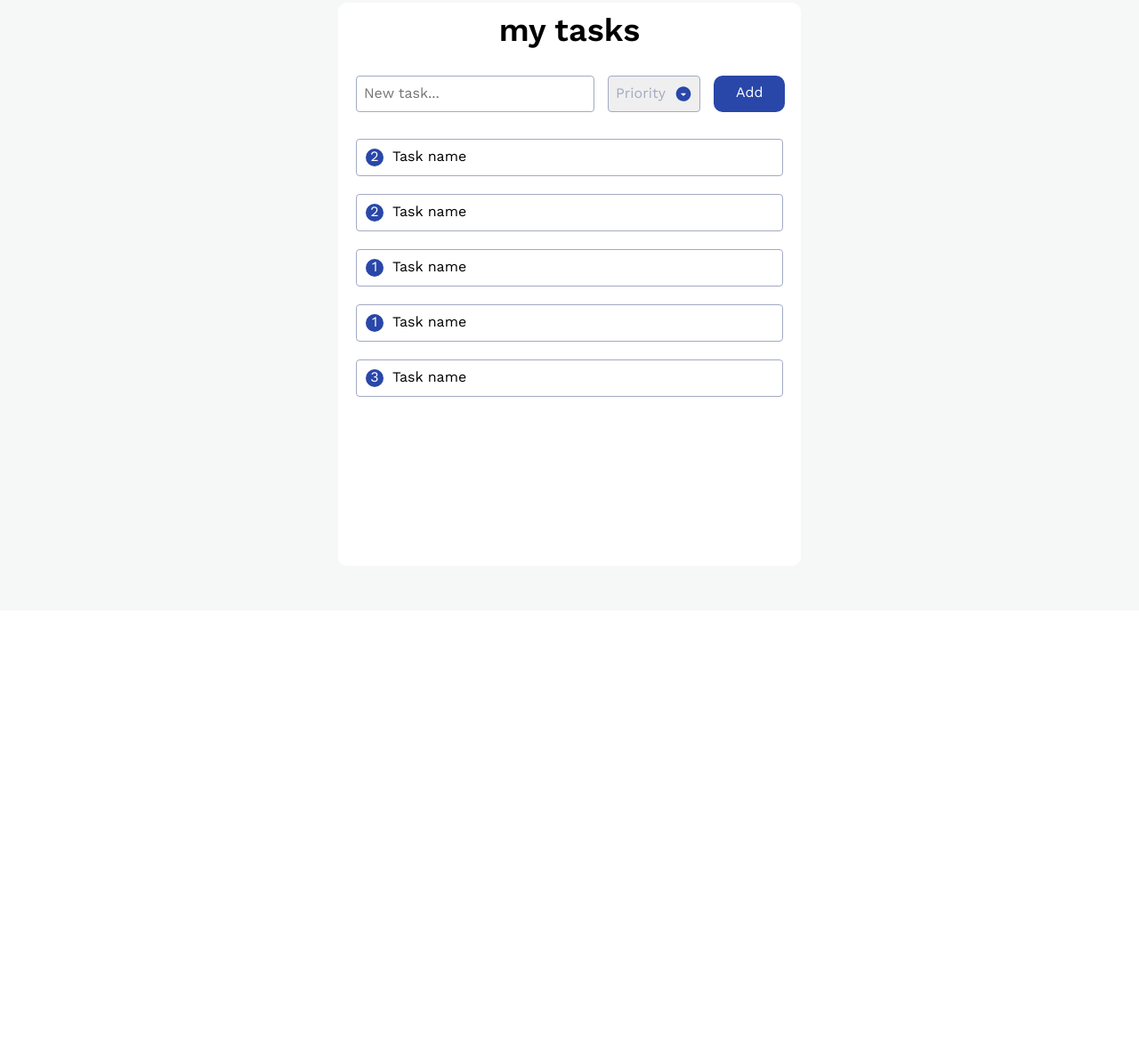
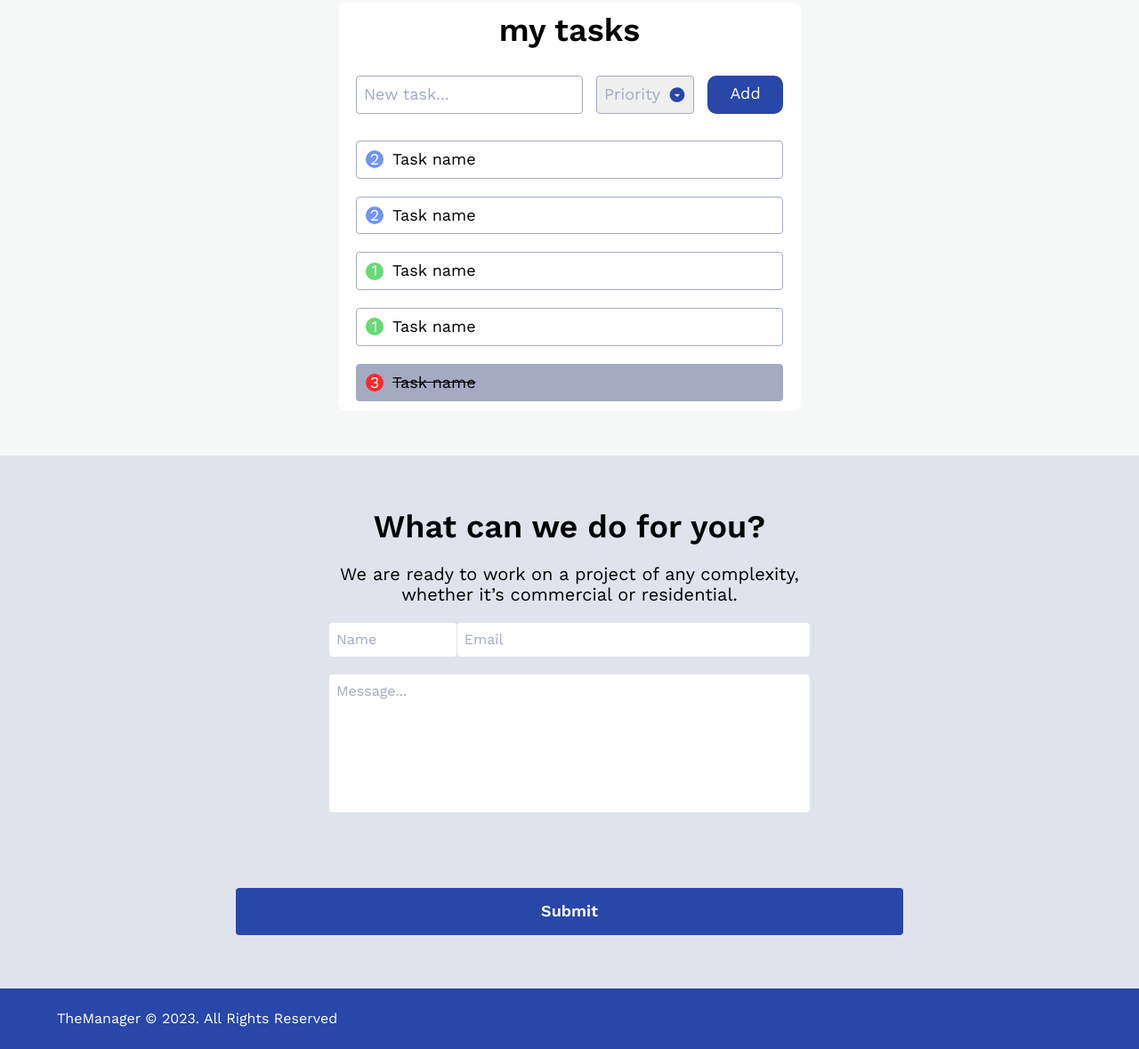
Before and after one commit to aleksandrgaroev/Landing_TheManager, a plain HTML site: page index.html in a window 1280 px wide. Shown: the part 832-2011 px from the top of the page at 89% size. Before the commit the page ends 1518 px from the top, so only its background shows below. Drawn offline with nearby package versions, Linux system fonts and the light colour scheme.

Commit message:
task manager design completed

```diff
--- a/index.html
+++ b/index.html
@@ -69,39 +69,65 @@
                     my tasks
                 </div>
                 <div class="task-manager__body">
-                    <div class="task-manager__controller">
-                        <input class="task-manager-input" placeholder="New task..." type="text"/>
-                        <select id="priority" name="priority">
+                    <div class="task-controller">
+                        <input class="task-input" placeholder="New task..." type="text"/>
+                        <select class="task-selector" id="priority" name="priority">
                             <option value="priority">Priority</option>
                         </select>
-                        <div class="task-manager-btn">Add</div>
+                        <div class="task-btn">Add</div>
                     </div>
-                    <div class="task-manager__list">
-                        <div class="task">
-                            <div class="task__priority task__priority--blue">2</div>
-                            <p class="task__name">Task name</p>
+                    <div class="task-data">
+                        <div class="task-item">
+                            <div class="task-priority task-priority--medium">2</div>
+                            <div class="task-name">Task name</div>
                         </div>
-                        <div class="task">
-                            <div class="task__priority task__priority--blue">2</div>
-                            <p class="task__name">Task name</p>
+                        <div class="task-item">
+                            <div class="task-priority task-priority--medium">2</div>
+                            <div class="task-name">Task name</div>
                         </div>
-                        <div class="task">
-                            <div class="task__priority task__priority--green">1</div>
-                            <p class="task__name">Task name</p>
+                        <div class="task-item">
+                            <div class="task-priority task-priority--low">1</div>
+                            <div class="task-name">Task name</div>
                         </div>
-                        <div class="task">
-                            <div class="task__priority task__priority--green">1</div>
-                            <p class="task__name">Task name</p>
+                        <div class="task-item">
+                            <div class="task-priority task-priority--low">1</div>
+                            <div class="task-name">Task name</div>
                         </div>
-                        <div class="task">
-                            <div class="task__priority task__priority--red">3</div>
-                            <p class="task__name">Task name</p>
+                        <div class="task-item task-item--done">
+                            <div class="task-priority task-priority--high">3</div>
+                            <div class="task-name task-name--done">Task name</div>
                         </div>
                     </div>
                 </div>
             </div>
         </div>
     </div>
+    <div class="contacts">
+        <div class="contacts-wrapper">
+            <div class="contacts-container">
+                <div class="contacts-body">
+                    <div class="contacts-header">What can we do for you?</div>
+                    <div class="contacts-text">We are ready to work on a project of any complexity, whether it’s
+                        commercial or residential.
+                    </div>
+                    <div class="contacts-form">
+                        <div class="contacts-info">
+                            <input class="contacts-name" placeholder="Name" type="text" name=""/>
+                            <input class="contacts-email" placeholder="Email" type="email" name=""/>
+                        </div>
+                        <textarea class="contacts-message" placeholder="Message..." name=""></textarea>
+                    </div>
+                </div>
+                <button type="submit" class="contacts-btn">Submit</button>
+
+            </div>
+        </div>
+    </div>
 </main>
+<footer class="footer">
+    <div class="footer-wrapper">
+        <div class="footer-text">TheManager © 2023. All Rights Reserved</div>
+    </div>
+</footer>
 </body>
 </html>
--- a/style.css
+++ b/style.css
@@ -2,7 +2,10 @@
     --primary: #2947A9;
     --secondary: #F9995D;
     --extra-grey: #A3AAC2;
-    --light-primary: #243B86;
+    --priority-medium: #6F95F5;
+    --priority-low: #67D972;
+    --priority-high: #FB2A2A;
+    --primary-hover: #243B86;
 }
 
 /*@property --angle {*/
@@ -175,7 +178,7 @@ body {
 }
 
 .gallery__control:hover {
-    background-color: var(--light-primary);
+    background-color: var(--primary-hover);
 }
 
 .manager-container {
@@ -196,7 +199,10 @@ body {
 }
 
 .task-manager__body {
-    height: 540px;
+    display: flex;
+    flex-direction: column;
+    font-size: 18px;
+    gap: 30px;
 }
 
 .task-manager {
@@ -213,12 +219,12 @@ body {
     font-size: 36px;
 }
 
-.task-manager__controller {
+.task-controller {
     display: flex;
     gap: 15px;
 }
 
-.task-manager-btn {
+.task-btn {
     color: #ffffff;
     background-color: var(--primary);
     padding: 10px 25px;
@@ -226,37 +232,52 @@ body {
     border-radius: 10px;
     text-align: center;
     cursor: pointer;
+    flex-grow: 1;
+
+    transition: all 0.2s ease-in-out;
 }
 
-.task-manager-input {
+.task-btn:hover {
+    background-color: var(--primary-hover);
+}
+
+.task-input {
     appearance: none;
     border: 1px solid var(--extra-grey);
     border-radius: 4px;
     color: var(--extra-grey);
     padding: 10px 8px;
-    min-width: 250px;
+    min-width: 120px;
+    flex-grow: 5;
 }
 
-#priority {
+::placeholder {
+    color: var(--extra-grey);
+    opacity: 1;
+}
+
+.task-selector {
     appearance: none;
     color: var(--extra-grey);
-    padding: 10px 38px 10px 8px;
+    padding: 10px 8px;
+    height: 100%;
+    min-width: 110px;
 
     background-image: url("assets/arrow-dropdown.svg");
     background-position: right 8px center !important;
     background-repeat: no-repeat;
     border: 1px solid var(--extra-grey);
     border-radius: 4px;
+    flex-grow: 2;
 }
 
-.task-manager__list {
+.task-data {
     display: flex;
     flex-direction: column;
     gap: 20px;
-    margin: 30px 0;
 }
 
-.task {
+.task-item {
     display: flex;
     flex-direction: row;
     align-items: center;
@@ -264,9 +285,26 @@ body {
     border: 1px solid var(--extra-grey);
     border-radius: 4px;
     gap: 10px;
+
+    transition: all 0.2s ease-in-out;
 }
 
-.task__priority {
+.task-item:hover {
+    background-color: #C2C7D6;
+}
+
+.task-item:active {
+    background-color: #E0E3EB;
+}
+.task-item--done {
+    background-color: #A3AAC2;
+}
+
+.task-name--done {
+    text-decoration: line-through;
+}
+
+.task-priority {
     display: flex;
     align-items: center;
     justify-content: center;
@@ -274,9 +312,129 @@ body {
     width: 20px;
     height: 20px;
     border-radius: 50%;
-    background-color: #2947A9;
+    background-color: black;
 }
 
-.task__name {
+.task-priority--high {
+    background-color: var(--priority-high);
+}
+
+.task-priority--medium {
+    background-color: var(--priority-medium);
+}
+
+.task-priority--low {
+    background-color: var(--priority-low);
+}
+
+.task-name {
     margin: 0;
 }
+
+.contacts {
+    background-color: #E0E3EB;
+    padding: 60px 0;
+}
+
+.contacts-wrapper {
+    margin: auto;
+    max-width: 750px;
+}
+
+.contacts-container {
+    display: flex;
+    flex-direction: column;
+    align-items: center;
+    gap: 85px;
+}
+
+.contacts-body {
+    display: flex;
+    flex-direction: column;
+    gap: 20px;
+    width: 72%;
+}
+
+.contacts-header {
+    text-align: center;
+    font-size: 36px;
+    font-weight: 700;
+}
+
+.contacts-text {
+    text-align: center;
+    font-size: 20px;
+}
+
+.contacts-form {
+    display: flex;
+    flex-direction: column;
+    gap: 20px;
+}
+
+.contacts-info {
+    display: flex;
+    flex-direction: row;
+    gap: 1px;
+}
+
+.contacts-name, .contacts-email {
+    border: none;
+    border-radius: 4px;
+    padding: 10px 8px;
+}
+
+.contacts-name {
+    width: 0;
+    flex-grow: 1;
+}
+
+.contacts-email {
+    width: 0;
+    flex-grow: 3;
+}
+
+.contacts-message {
+    border: none;
+    border-radius: 4px;
+    padding: 10px 8px;
+    appearance: none;
+    min-height: 135px;
+    max-width: 100%;
+
+    resize: none;
+}
+
+.contacts-btn {
+    border: none;
+    border-radius: 4px;
+    padding: 16px 0;
+    font-size: 18px;
+    font-weight: 600;
+    width: 100%;
+    text-align: center;
+    color: white;
+    background-color: var(--primary);
+
+    transition: all 0.2s ease-in-out;
+}
+
+.contacts-btn:hover {
+    background-color: var(--primary-hover);
+}
+
+.footer {
+    padding: 25px 0;
+    background-color: var(--primary);
+}
+
+.footer-wrapper {
+    margin: auto;
+    width: 90%;
+}
+
+.footer-text {
+    color: white;
+    font-weight: 400;
+    font-size: 16px;
+}
```
Also changed, not shown: normalize.css.
